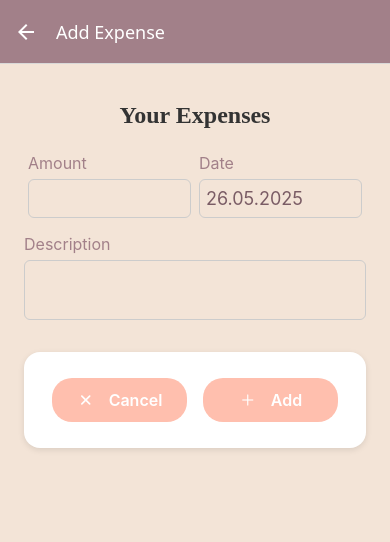
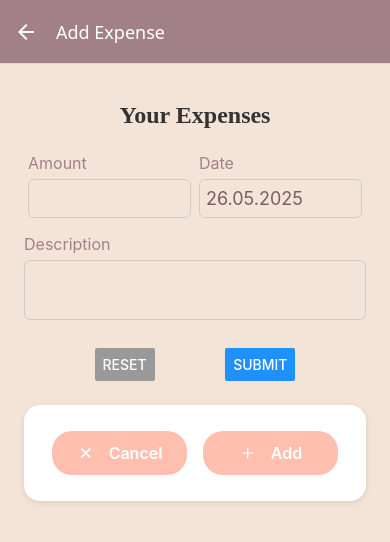
Before and after one commit to Voidcoolis/ExpenseTrackerApp, a React Native app: screen /ManageExpenses in a window 390 px wide. Shown: the top 542 px of the page. Built offline with nearby package versions, Linux system fonts and the light colour scheme.

Commit message:
added validation to the Expense form & error feedback to the Input

```diff
--- a/components/ExpensesOutput/ManageExpense/ExpenseForm.js
+++ b/components/ExpensesOutput/ManageExpense/ExpenseForm.js
@@ -6,19 +6,20 @@ import {
   Button,
   StyleSheet,
   Text,
+  Alert,
 } from "react-native";
 import DateTimePicker from "@react-native-community/datetimepicker";
 import Input from "./Input";
 import { getFormattedDate } from "../../../utilis/date";
 
 function ExpenseForm() {
-    //another option instead of using multiple useState hooks is to use a single useState hook with an object
   const [inputValues, setInputValues] = useState({
     amount: "",
     date: new Date(),
     description: "",
   });
 
+  const [inputErrors, setInputErrors] = useState({});
   const [tempDate, setTempDate] = useState(new Date());
   const [showPicker, setShowPicker] = useState(false);
 
@@ -48,6 +49,41 @@ function ExpenseForm() {
     setShowPicker(false);
   }
 
+  function validateInputs() {
+    const errors = {};
+
+    if (!inputValues.amount || isNaN(inputValues.amount) || +inputValues.amount <= 0) {
+      errors.amount = "Enter a valid amount greater than 0.";
+    }
+
+    if (!inputValues.description.trim()) {
+      errors.description = "Description cannot be empty.";
+    }
+
+    setInputErrors(errors);
+
+    return Object.keys(errors).length === 0;
+  }
+
+  function submitHandler() {
+    if (!validateInputs()) {
+      Alert.alert("Invalid input", "Please fix the highlighted fields.");
+      return;
+    }
+
+    Alert.alert("Success", "Expense submitted successfully!");
+    resetForm();
+  }
+
+  function resetForm() {
+    setInputValues({
+      amount: "",
+      date: new Date(),
+      description: "",
+    });
+    setInputErrors({});
+  }
+
   return (
     <View style={styles.form}>
       <Text style={styles.title}>Your Expenses</Text>
@@ -58,10 +94,11 @@ function ExpenseForm() {
             label="Amount"
             textInputConfig={{
               keyboardType: "decimal-pad",
-              onChangeText: inputChangeHandler.bind(this, "amount"), // or : onChangeText: (val) => inputChangeHandler("amount", val),
+              onChangeText: inputChangeHandler.bind(this, "amount"),
               value: inputValues.amount,
             }}
             suffix="€"
+            error={inputErrors.amount}
           />
         </View>
 
@@ -76,7 +113,6 @@ function ExpenseForm() {
         </View>
       </View>
 
-      {/* Android Picker */}
       {showPicker && Platform.OS === "android" && (
         <DateTimePicker
           value={tempDate}
@@ -86,7 +122,6 @@ function ExpenseForm() {
         />
       )}
 
-      {/* iOS Picker Modal */}
       {Platform.OS === "ios" && (
         <Modal visible={showPicker} transparent animationType="slide">
           <View style={styles.modalBackdrop}>
@@ -112,10 +147,16 @@ function ExpenseForm() {
         textInputConfig={{
           multiline: true,
           autoCorrect: false,
-          onChangeText: inputChangeHandler.bind(this, "description"), // (val) => inputChangeHandler("description", val)
+          onChangeText: inputChangeHandler.bind(this, "description"),
           value: inputValues.description,
         }}
+        error={inputErrors.description}
       />
+
+      <View style={styles.actions}>
+        <Button title="Reset" onPress={resetForm} color="#999" />
+        <Button title="Submit" onPress={submitHandler} color="#1e90ff" />
+      </View>
     </View>
   );
 }
@@ -160,4 +201,9 @@ const styles = StyleSheet.create({
     paddingHorizontal: 20,
     paddingBottom: 20,
   },
+  actions: {
+    marginTop: 20,
+    flexDirection: "row",
+    justifyContent: "space-evenly",
+  },
 });
--- a/components/ExpensesOutput/ManageExpense/Input.js
+++ b/components/ExpensesOutput/ManageExpense/Input.js
@@ -1,17 +1,20 @@
 import { StyleSheet, Text, TextInput, View, Pressable } from "react-native";
 import { GlobalStyles } from "../../../constants/styles";
 
-function Input({ label, textInputConfig, customInput, suffix }) {
+function Input({ label, textInputConfig, customInput, suffix, error }) {
+  const inputStyles = [styles.inputBox];
+  if (error) inputStyles.push(styles.invalidInput);
+
   return (
     <View style={styles.inputContainer}>
       <Text style={styles.label}>{label}</Text>
 
       {customInput ? (
-        <Pressable style={[styles.inputBox]} onPress={customInput.onPress}>
+        <Pressable style={inputStyles} onPress={customInput.onPress}>
           <Text style={styles.inputText}>{customInput.displayValue}</Text>
         </Pressable>
       ) : (
-        <View style={[styles.inputBox, styles.inputWithSuffix]}>
+        <View style={[...inputStyles, styles.inputWithSuffix]}>
           <TextInput
             style={[styles.textInput, { flex: 1, paddingRight: suffix ? 0 : 6 }]}
             {...textInputConfig}
@@ -19,6 +22,7 @@ function Input({ label, textInputConfig, customInput, suffix }) {
           {suffix && <Text style={styles.suffix}>{suffix}</Text>}
         </View>
       )}
+      {error && <Text style={styles.errorText}>{error}</Text>}
     </View>
   );
 }
@@ -59,4 +63,12 @@ const styles = StyleSheet.create({
     color: GlobalStyles.colors.primary700,
     marginLeft: 4,
   },
+  errorText: {
+    color: "red",
+    marginTop: 4,
+    fontSize: 13,
+  },
+  invalidInput: {
+    borderColor: "red",
+  },
 });
```
Lines whose indentation alone changed are shown as unchanged.
